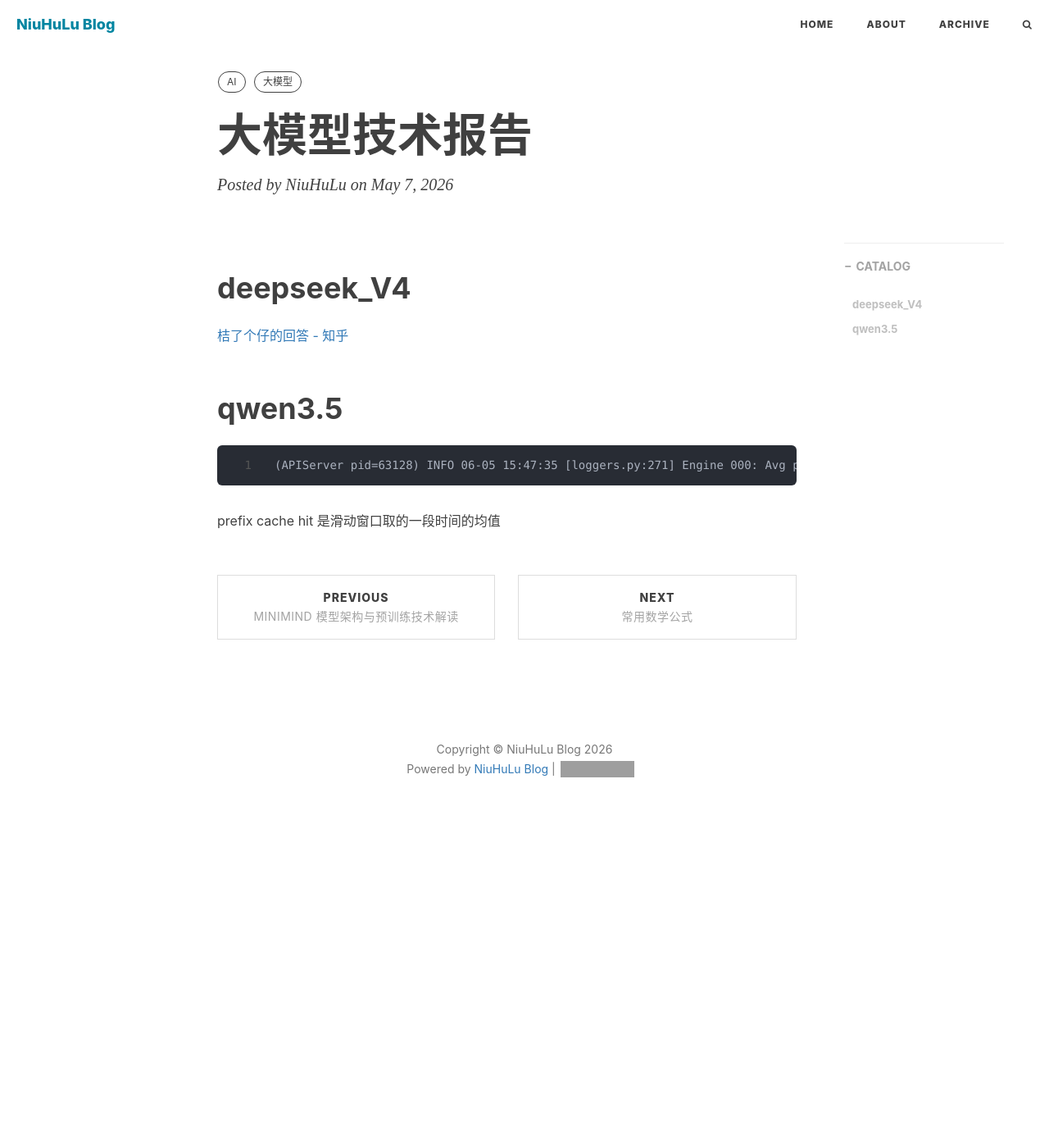
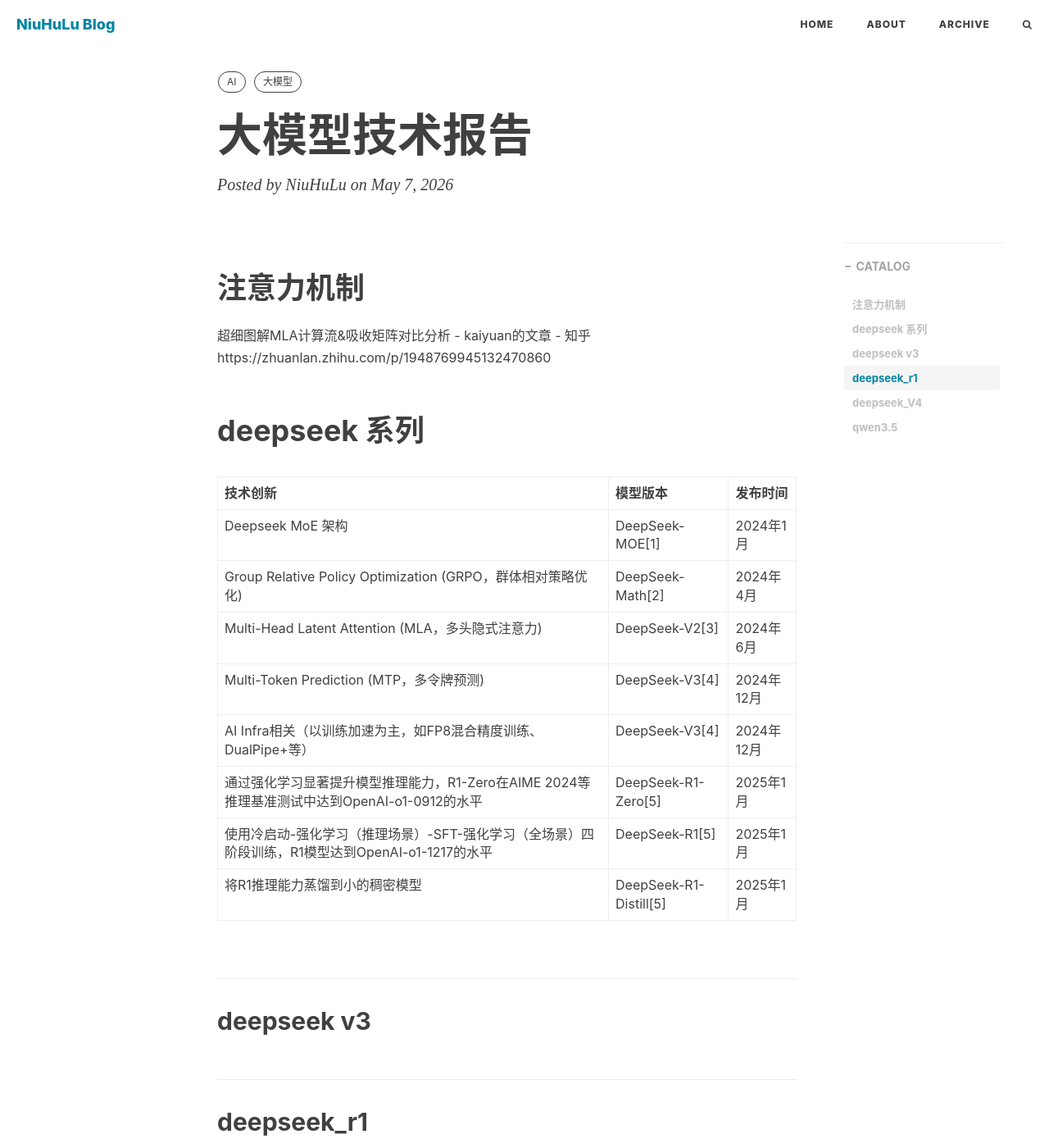
Before and after one commit to niuhuluzhihao/niuhuluzhihao.github.io, a Jekyll site: the page built from _posts/2026-05-07-大模型技术报告.md, in a window 1280 px wide and 1400 px high. Shown: the whole window at 82% size. Built offline with Jekyll 4.4.1, drawn with Linux system fonts in a browser that asks for light colours; nearby versions of some CDN libraries; comment, search, counter and statistics services are not loaded; some of the changed text lies outside the part shown; grey boxes are pictures that could not be loaded.

Commit message:
增加大模型相关知识

````diff
--- a/_posts/2026-05-07-大模型技术报告.md
+++ b/_posts/2026-05-07-大模型技术报告.md
@@ -8,7 +8,54 @@
   - AI
   - 大模型
 ---
-# deepseek_V4
+
+
+# 注意力机制
+超细图解MLA计算流&吸收矩阵对比分析 - kaiyuan的文章 - 知乎
+https://zhuanlan.zhihu.com/p/1948769945132470860
+
+
+
+
+
+# deepseek 系列
+
+| 技术创新                                                                                         | 模型版本               | 发布时间   |
+| :----------------------------------------------------------------------------------------------- | :--------------------- | :--------- |
+| Deepseek MoE 架构                                                                                | DeepSeek-MOE[1]        | 2024年1月  |
+| Group Relative Policy Optimization (GRPO，群体相对策略优化)                                      | DeepSeek-Math[2]       | 2024年4月  |
+| Multi-Head Latent Attention (MLA，多头隐式注意力)                                                | DeepSeek-V2[3]         | 2024年6月  |
+| Multi-Token Prediction (MTP，多令牌预测)                                                         | DeepSeek-V3[4]         | 2024年12月 |
+| AI Infra相关（以训练加速为主，如FP8混合精度训练、DualPipe+等）                                   | DeepSeek-V3[4]         | 2024年12月 |
+| 通过强化学习显著提升模型推理能力，R1-Zero在AIME 2024等推理基准测试中达到OpenAI-o1-0912的水平     | DeepSeek-R1-Zero[5]    | 2025年1月  |
+| 使用冷启动-强化学习（推理场景）-SFT-强化学习（全场景）四阶段训练，R1模型达到OpenAI-o1-1217的水平 | DeepSeek-R1[5]         | 2025年1月  |
+| 将R1推理能力蒸馏到小的稠密模型                                                                   | DeepSeek-R1-Distill[5] | 2025年1月  |
+
+## deepseek v3
+
+
+## deepseek_r1
+
+![1780975610146](image/2026-05-07-大模型技术报告/1780975610146.png)
+
+冷启动 ----
+
+消融实验--控制变量
+
+拒绝采样--**“大批量试镜 ➡️ 严格打分 ➡️ 留下优秀的，拒绝差的”的过程，就是** **拒绝采样** **。**
+
+DeepSeek关键技术详解 - 腾讯技术工程的文章 - 知乎
+https://zhuanlan.zhihu.com/p/23048347789
+
+DeepSeek-R1 技术报告解读 - 绝密伏击的文章 - 知乎
+https://zhuanlan.zhihu.com/p/19868935152
+
+https://arxiv.org/abs/2501.12948
+
+
+## deepseek_V4
+
+https://huggingface.co/deepseek-ai/DeepSeek-V4-Pro/blob/main/DeepSeek_V4.pdf
 
 [桔了个仔的回答 - 知乎](https://www.zhihu.com/question/2030963929510310856/answer/2030972531839124459)
 
@@ -18,5 +65,4 @@
 (APIServer pid=63128) INFO 06-05 15:47:35 [loggers.py:271] Engine 000: Avg prompt throughput: 43.4 tokens/s, Avg generation throughput: 6.1 tokens/s, Running: 1 reqs, Waiting: 0 reqs, GPU KV cache usage: 1.6%, Prefix cache hit rate: 0.0%
 ```
 
-
 prefix cache hit 是滑动窗口取的一段时间的均值
````
Also changed, not shown: _posts/2026-06-09-大模型后训练.md (added, +17 -0 lines), .github/workflows/jekyll-gh-pages.yml, _posts/image/2026-05-07-大模型技术报告/1780975610146.png (added).
